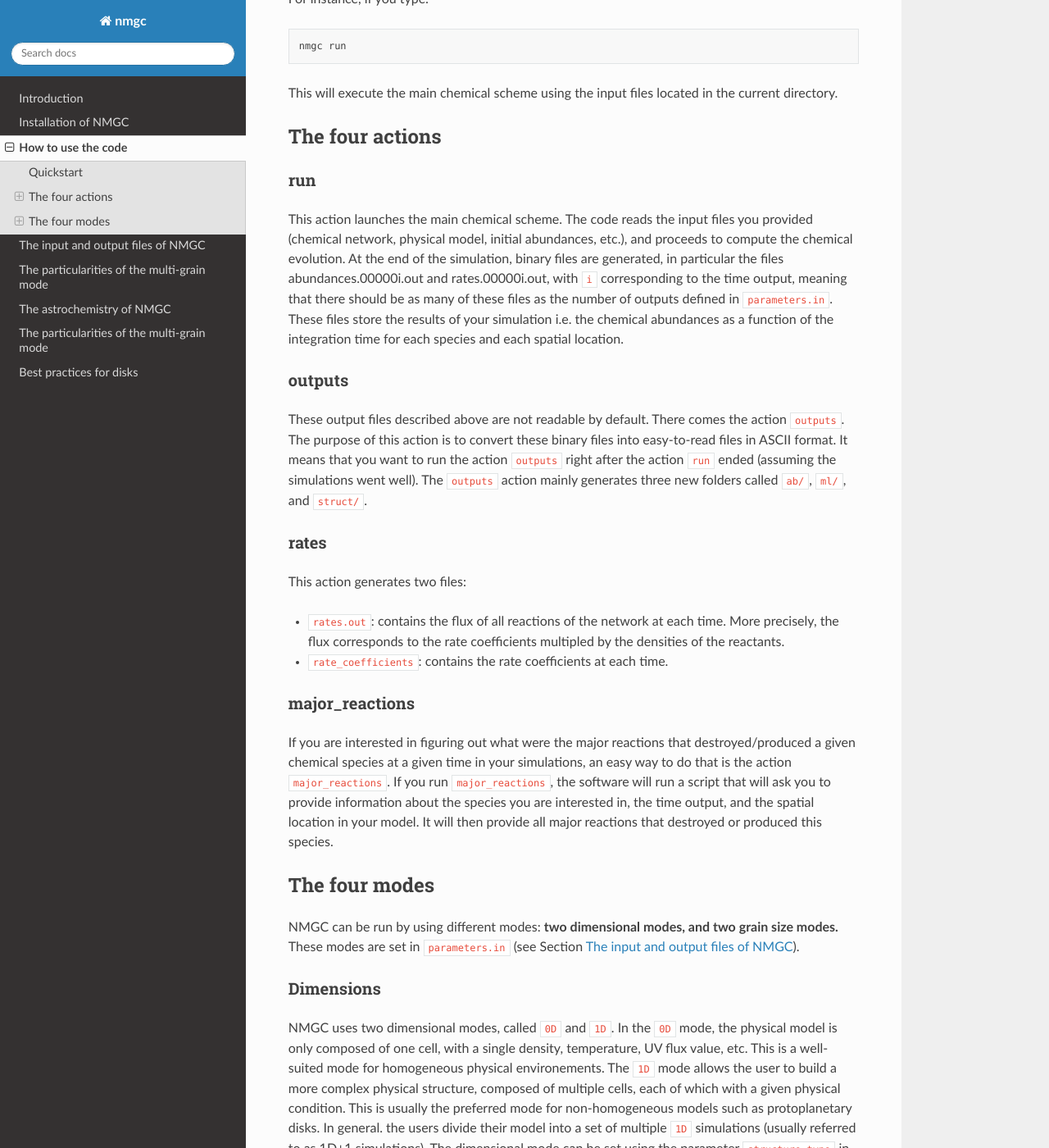
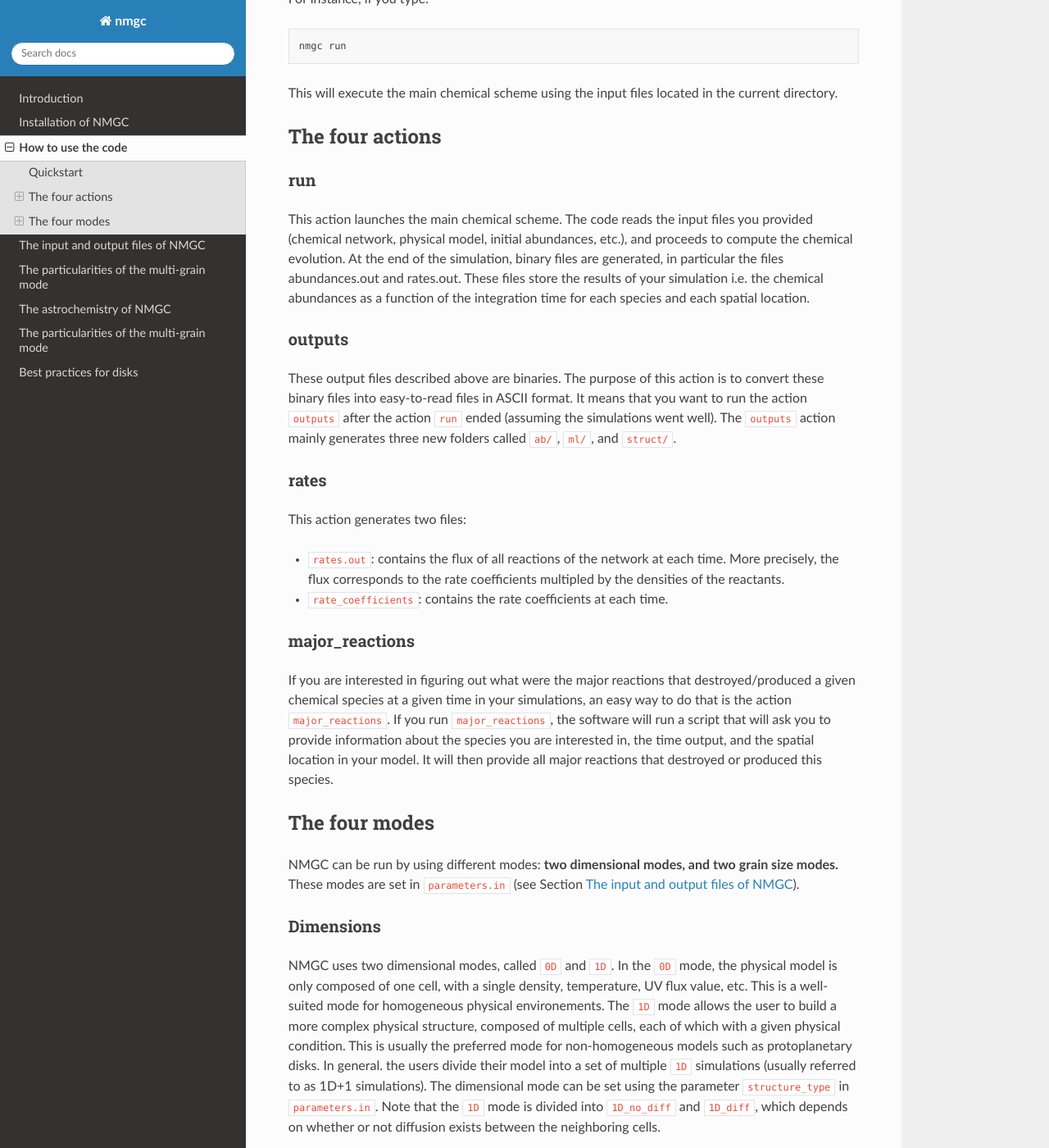
Before and after one commit to sachagavino/nmgc-2.0, a Sphinx documentation site: the page built from docs/source/basicuse.rst, in a window 1280 px wide and 1400 px high, scrolled down 615 px. Shown: the whole window at 82% size. Built offline with Sphinx 7.4.7 and the Read the Docs theme 3.1.0, drawn with Linux system fonts in a browser that asks for light colours; some of the changed text lies outside the part shown.

Commit message:
doc text inputoutput

```diff
--- a/docs/source/basicuse.rst
+++ b/docs/source/basicuse.rst
@@ -32,13 +32,12 @@ The four actions
 run
 ---------------------
 This action launches the main chemical scheme. The code reads the input files you provided (chemical network, physical model, initial abundances, etc.), and proceeds to
-compute the chemical evolution. At the end of the simulation, binary files are generated, in particular the files abundances.00000i.out and rates.00000i.out, with ``i`` corresponding to
-the time output, meaning that there should be as many of these files as the number of outputs defined in ``parameters.in``. These files store the results of your simulation i.e. the chemical abundances as a function of the integration time for each species and each spatial location.
+compute the chemical evolution. At the end of the simulation, binary files are generated, in particular the files abundances.out and rates.out. These files store the results of your simulation i.e. the chemical abundances as a function of the integration time for each species and each spatial location.
 
 outputs
 ---------------------
-These output files described above are not readable by default. There comes the action ``outputs``. The purpose of this action is to convert these binary files into easy-to-read files in ASCII format.
-It means that you want to run the action ``outputs`` right after the action ``run`` ended (assuming the simulations went well).
+These output files described above are binaries. The purpose of this action is to convert these binary files into easy-to-read files in ASCII format.
+It means that you want to run the action ``outputs`` after the action ``run`` ended (assuming the simulations went well).
 The ``outputs`` action mainly generates three new folders called ``ab/``, ``ml/``, and ``struct/``.
 
 rates
@@ -64,11 +63,11 @@ Dimensions
 ---------------------
 NMGC uses two dimensional modes, called ``0D`` and ``1D``. In the ``0D`` mode, the physical model is only composed of one cell, with a single density, temperature, UV flux value, etc. This is a well-suited mode for homogeneous physical environements.
 The ``1D`` mode allows the user to build a more complex physical structure, composed of multiple cells, each of which with a given physical condition. This is usually the preferred mode for non-homogeneous models such as protoplanetary disks. In general. the users divide their model into a set of multiple ``1D`` simulations (usually referred to as 1D+1 simulations).
-The dimensional mode can be set using the parameter ``structure_type`` in ``parameters.in``. Note that the ``1D`` mode is divided into two modes called ``1D_no_diff`` and ``1D_diff``, which depends on whether or not diffusion exists between the neighboring cells.
+The dimensional mode can be set using the parameter ``structure_type`` in ``parameters.in``. Note that the ``1D`` mode is divided into ``1D_no_diff`` and ``1D_diff``, which depends on whether or not diffusion exists between the neighboring cells.
 
 Grain sizes
 ---------------------
-NMGC also comes with two grain size modes, called multi-grain and single-grain. In the single-grain mode, NMGC works exactly like the main version of Nautilus (apart from a bunch of differences that are described in :ref:`chap-input-files`).
+NMGC also comes with two grain size modes, called multi-grain and single-grain. In the single-grain mode, NMGC works exactly like the main version of Nautilus (apart from a bunch of differences that are described in :ref:`chap-particularities`).
 The multi-grain mode, on the other hand, is the main specificity of NMGC. If the user uses this mode, then NMGC considers a set of discretized grain populations, each with their own size, density and surface temperature.
 The grain size mode can be set in ``parameters.in``, using the flag ``multi-grain``. If ``multi-grain`` is set to ``0``, then the code works in single-grain mode. If ``multi-grain`` is set to ``1``, then the code works in multi-grain mode.
 
--- a/docs/source/particularities.rst
+++ b/docs/source/particularities.rst
@@ -1,3 +1,5 @@
+.. _chap-particularities:
+
 The particularities of the multi-grain mode
 ************
 
```
Also changed, not shown: docs/source/inputoutput.rst (+20 -20 lines).
